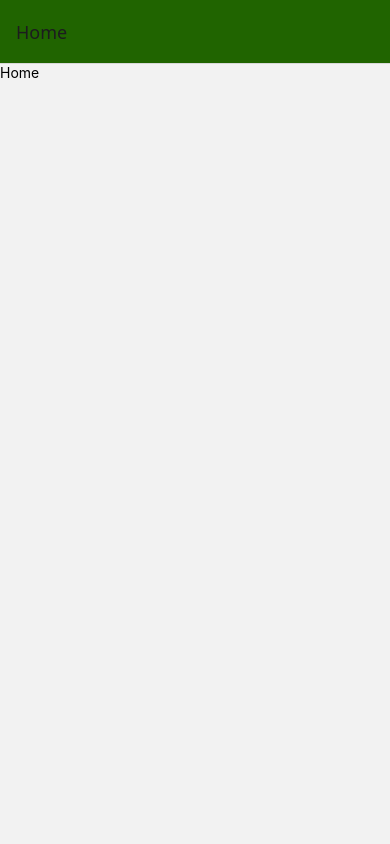
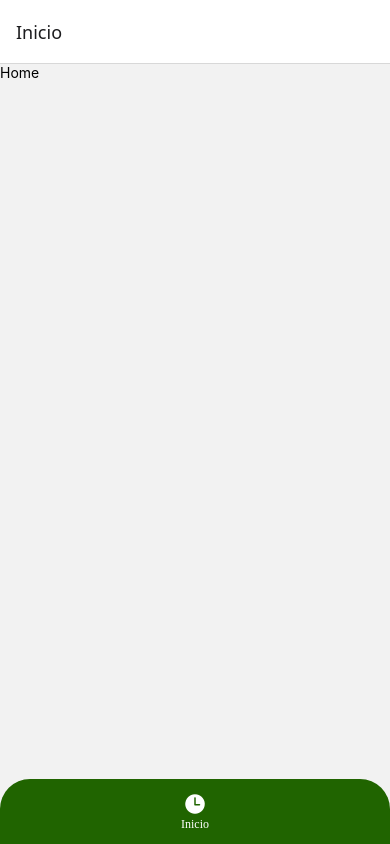
Before and after one commit to cristians-12/test-new, a React Native app in the folder frontend/: screen /Home in a window 390 px wide. Built offline with nearby package versions, Linux system fonts and the light colour scheme.

Commit message:
Add React Native configuration for custom fonts and define font families
- Created react-native.config.js to link vector icons and custom fonts.
- Added fonts.ts utility to define font families for Satoshi font variations.

```diff
--- /dev/null
+++ b/frontend/react-native.config.js
@@ -0,0 +1,6 @@
+module.exports = {
+  assets: [
+    './node_modules/react-native-vector-icons/Fonts',
+    './android/app/src/main/assets/fonts',
+  ],
+};
--- a/frontend/src/components/organisms/custom-bottom-tab/index.tsx
+++ b/frontend/src/components/organisms/custom-bottom-tab/index.tsx
@@ -24,10 +24,10 @@ export default function CustomBottomTab({
           navigation.navigate(route.name as never);
         };
 
-        let iconName: string = isFocused ? 'home' : 'home-outline';
+        let iconName: string = isFocused ? 'time' : 'time-outline';
 
-        if (route.name === 'HistoryTab') {
-          iconName = isFocused ? 'time' : 'time-outline';
+        if (route.name === 'Home') {
+          iconName = isFocused ? 'home' : 'home-outline';
         }
 
         return (
@@ -38,13 +38,13 @@ export default function CustomBottomTab({
             <Ionicons
               name={iconName}
               size={24}
-              color={isFocused ? colors.primary : 'white'}
+              color={isFocused ? 'white' : colors.primary}
             />
 
             <Text
               style={[
                 styles.tabName,
-                { color: isFocused ? colors.primary : 'white' },
+                { color: isFocused ? 'white' : colors.primary },
               ]}>
               {label}
             </Text>
--- a/frontend/src/components/organisms/custom-bottom-tab/styles.ts
+++ b/frontend/src/components/organisms/custom-bottom-tab/styles.ts
@@ -1,5 +1,6 @@
-import {StyleSheet} from 'react-native';
-import {colors} from '../../../utils/colors';
+import { StyleSheet } from 'react-native';
+import { colors } from '../../../utils/colors';
+import { fontFamilies } from '../../../utils/fonts';
 
 export const styles = StyleSheet.create({
   container: {
@@ -9,10 +10,12 @@ export const styles = StyleSheet.create({
     borderTopStartRadius: 30,
     borderTopEndRadius: 30,
     marginTop: -20,
+    backgroundColor: colors.primary,
   },
   tabName: {
     color: 'white',
     fontSize: 12,
+    fontFamily: fontFamilies.satoshi.light
   },
   tab: {
     flex: 1,
@@ -38,7 +41,7 @@ export const styles = StyleSheet.create({
     borderWidth: 2,
     borderColor: colors.primary,
     shadowColor: colors.primary,
-    shadowOffset: {width: 0, height: 2},
+    shadowOffset: { width: 0, height: 2 },
     shadowOpacity: 0.5,
     shadowRadius: 3,
     elevation: 5,
--- a/frontend/src/navigation/RootStack.tsx
+++ b/frontend/src/navigation/RootStack.tsx
@@ -4,6 +4,7 @@ import HomeScreen from '../screens/home';
 import SplashScreen from '../screens/splash-screen';
 import { RootStackParamList } from '../types/navigation';
 import { colors } from '../utils/colors';
+import BottomTabs from './bottom-tabs';
 
 const Stack = createNativeStackNavigator<RootStackParamList>();
 
@@ -17,9 +18,9 @@ export default function RootStack() {
       />
       <Stack.Screen
         name="Home"
-        component={HomeScreen}
+        component={BottomTabs}
         options={{
-          headerStyle: { backgroundColor: colors.primary }
+          headerShown: false,
         }} />
     </Stack.Navigator>
   );
--- a/frontend/src/navigation/bottom-tabs/index.tsx
+++ b/frontend/src/navigation/bottom-tabs/index.tsx
@@ -2,6 +2,9 @@ import React from 'react';
 import { createBottomTabNavigator } from '@react-navigation/bottom-tabs';
 import Ionicons from 'react-native-vector-icons/Ionicons';
 import { BottomTabsParamList } from '../../types/navigation';
+import CustomBottomTab from '../../components/organisms/custom-bottom-tab';
+import { colors } from '../../utils/colors';
+import HomeScreen from '../../screens/home';
 
 
 const Tab = createBottomTabNavigator<BottomTabsParamList>();
@@ -36,21 +39,13 @@ export default function BottomTabs() {
             <Tab.Screen
                 name="HomeTab"
                 component={HomeScreen}
-                options={{ headerShown: true, header: () => <CustomHeader />, title: 'Inicio' }}
+                options={
+                    {
+                        headerShown: true,
+                        // header: () => <CustomHeader />,
+                        title: 'Inicio'
+                    }}
 
-            />
-            <Tab.Screen
-                name="HistoryTab"
-                component={HistoryScreen}
-                options={{
-                    title: 'Clases',
-                    headerShown: true,
-                    headerStyle: {
-                        backgroundColor: userRole === AppRole.STUDENT ? colors.primary : colors.darkBlue,
-                    },
-                    headerTitleStyle: styles.titleStyle,
-                    headerTitleAlign: 'center',
-                }}
             />
 
         </Tab.Navigator>
--- a/frontend/src/theme/index.ts
+++ b/frontend/src/theme/index.ts
@@ -1 +1 @@
-export { typography } from './typography';
+export { fontFamilies } from './typography';
--- /dev/null
+++ b/frontend/src/utils/fonts.ts
@@ -0,0 +1,8 @@
+export const fontFamilies = {
+  satoshi: {
+    light: 'Satoshi-Light',
+    regular: 'Satoshi-Regular',
+    medium: 'Satoshi-Medium',
+    bold: 'Satoshi-Bold',
+  },
+};
```
Also changed, not shown: 5 other files (tests, documents, lock files or other folders).
